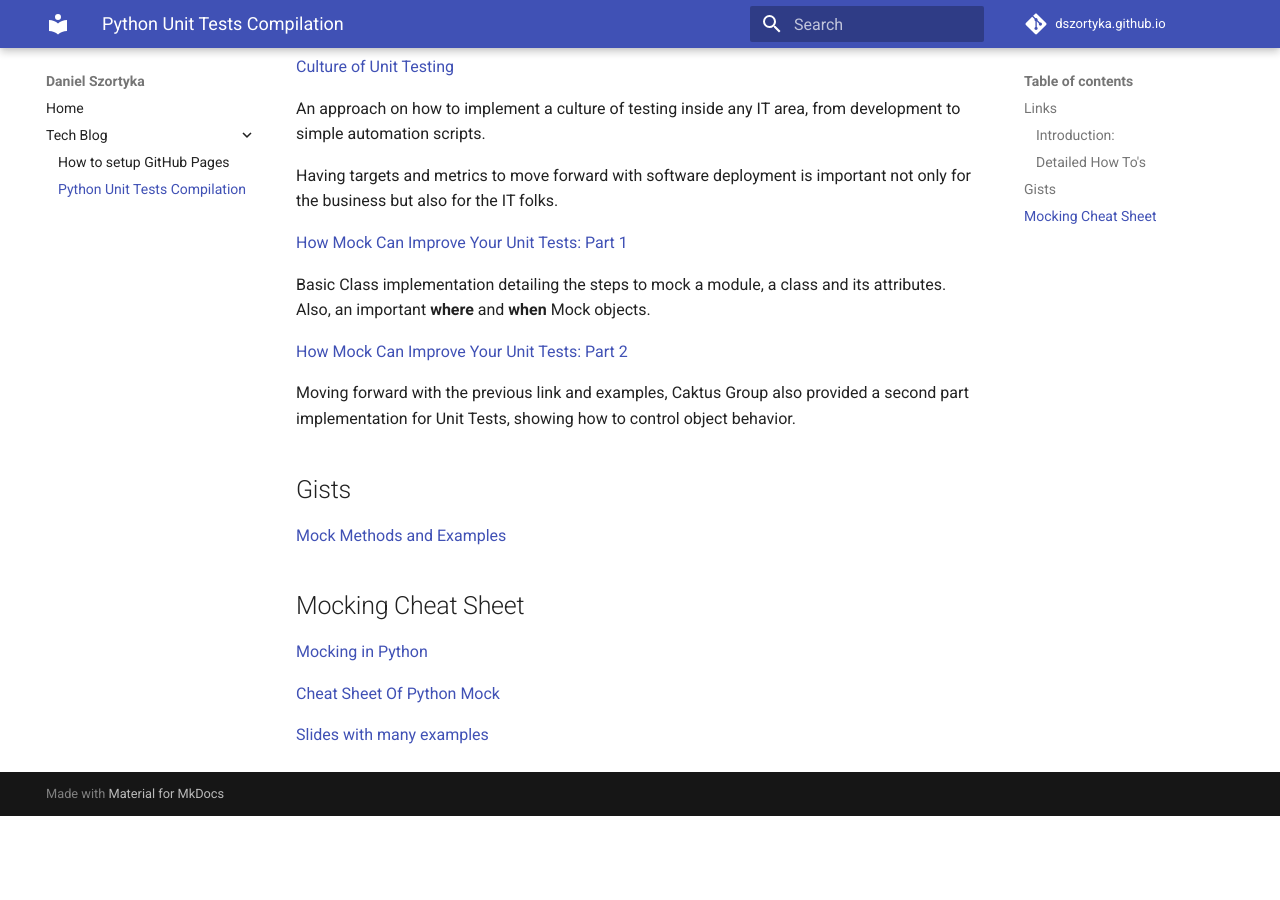
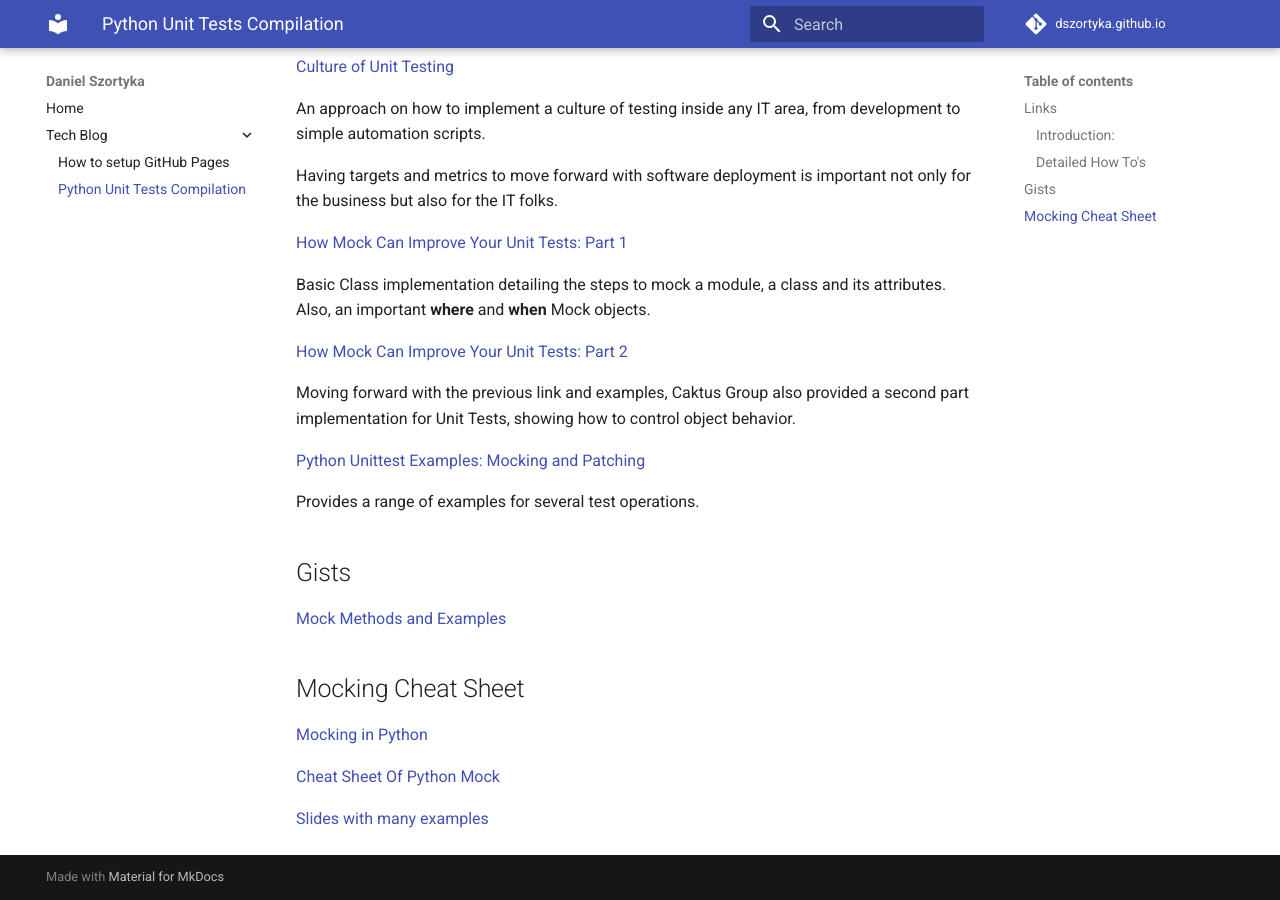
Before and after one commit to dszortyka/dszortyka.github.io, an MkDocs documentation site: the page built from docs/Tech Blog/python-unit-tests-compilation.md, in a window 1280 px wide and 900 px high, scrolled down 778 px. Built offline with MkDocs 1.6.1 and Material for MkDocs 9.7.7, drawn with Linux system fonts in a browser that asks for light colours; comment, search, counter and statistics services are not loaded; before the commit the page ends 1594 px from its top, so only the background shows below that.

Commit message:
Add more UnitTests example links

```diff
--- a/docs/Tech Blog/python-unit-tests-compilation.md
+++ b/docs/Tech Blog/python-unit-tests-compilation.md
@@ -37,6 +37,10 @@ Basic Class implementation detailing the steps to mock a module, a class and its
 
 Moving forward with the previous link and examples, Caktus Group also provided a second part implementation for Unit Tests, showing how to control object behavior.
 
+[Python Unittest Examples: Mocking and Patching](https://queirozf.com/entries/python-unittest-examples-mocking-and-patching){:target="_blank"}
+
+Provides a range of examples for several test operations.
+
 ## Gists
 [Mock Methods and Examples](https://gist.github.com/Sklavit/d81055d731dbe551466bfcc5f5440475){:target="_blank"}
 
```
